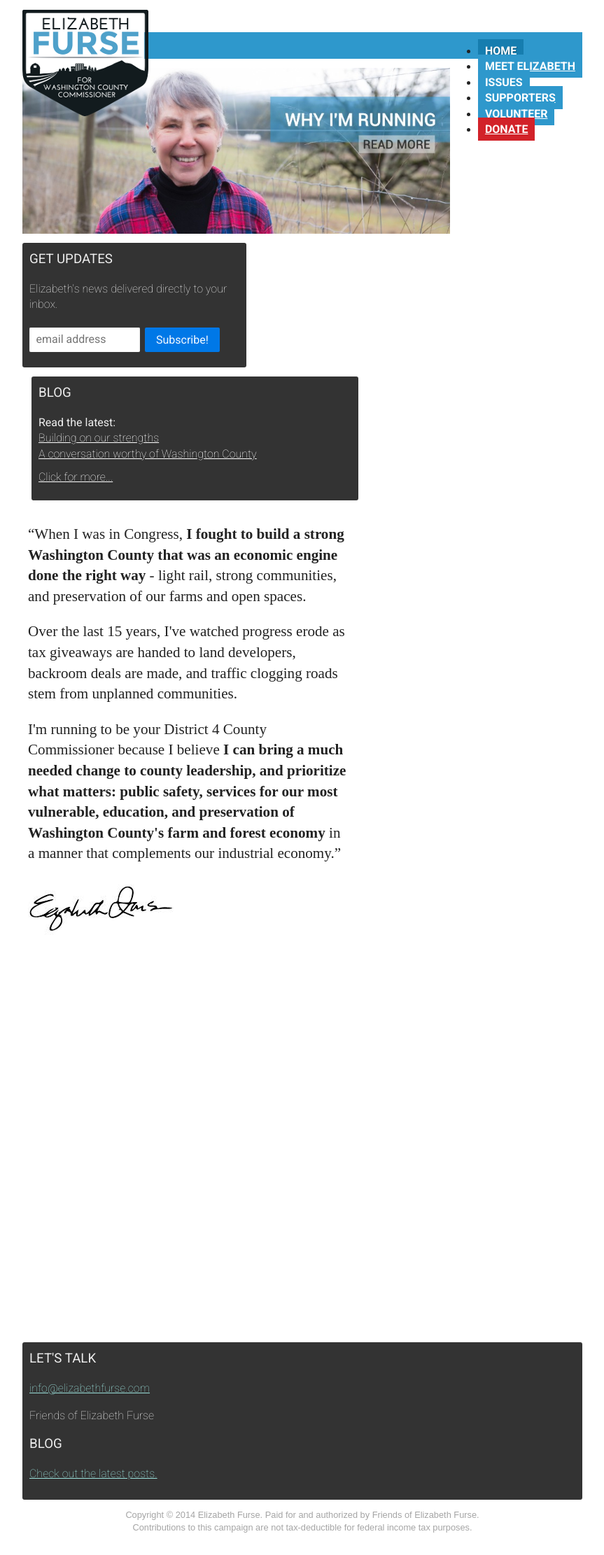
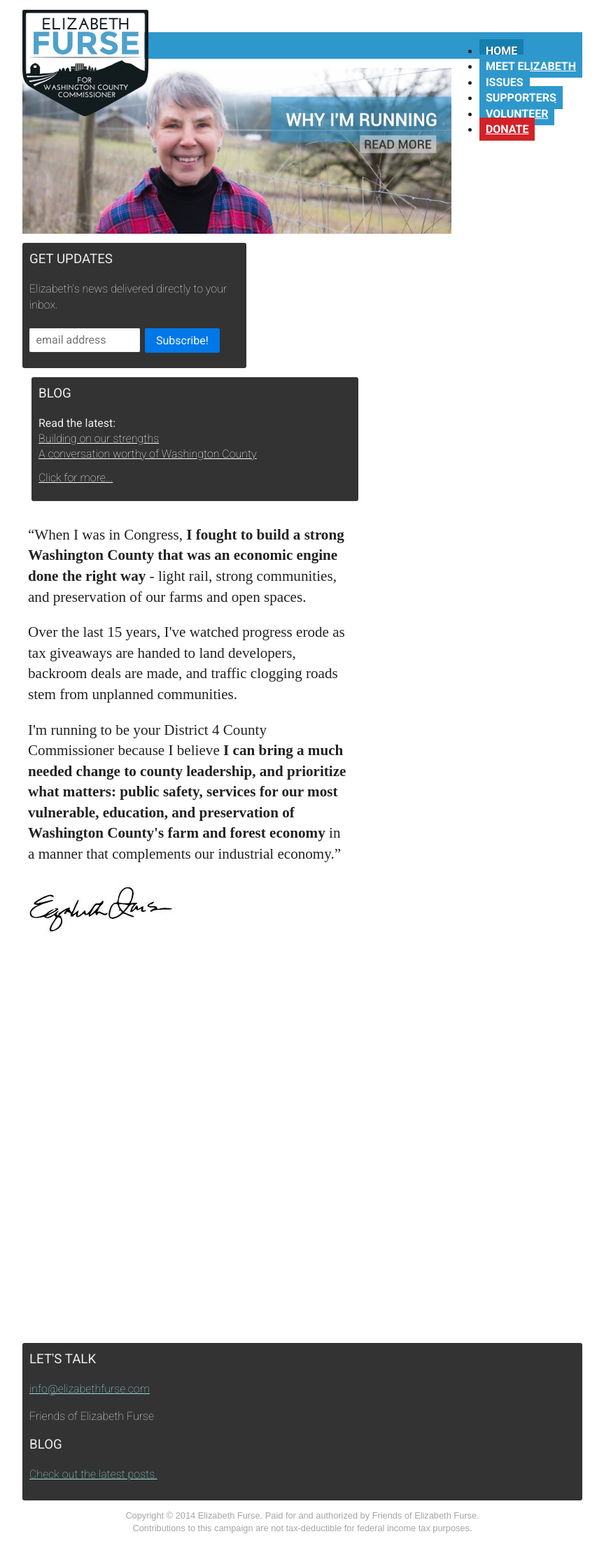
Before and after one commit to elizabethfurse/elizabethfurse.github.io, a Jekyll site: the page built from index.html, in a window 1280 px wide. Shown: the whole page at 70% size, without its empty margins (208-1071 px from the left). Built offline with Jekyll 4.4.1, drawn with Linux system fonts in a browser that asks for light colours; nearby versions of some CDN libraries; Markdown is read by kramdown in place of the engine named in the settings.

Commit message:
tighten padding on top menu + keep logo above it

```diff
--- a/css/mystyle.css
+++ b/css/mystyle.css
@@ -118,8 +118,8 @@ nav .pure-menu .donate:hover, nav .pure-menu .donate:focus {
 }
 
 .pure-menu li a {
-    padding-right: 10px;
-    padding-left: 10px;
+    padding-right: 9px;
+    padding-left: 9px;
 }
 
 .featured-image {
@@ -329,7 +329,7 @@ footer a {
 }
 #masthead img {
     position: relative;
-    z-index: 1;
+    z-index: 2;
 }
 .featured-image { z-index: -1; }
 
```
